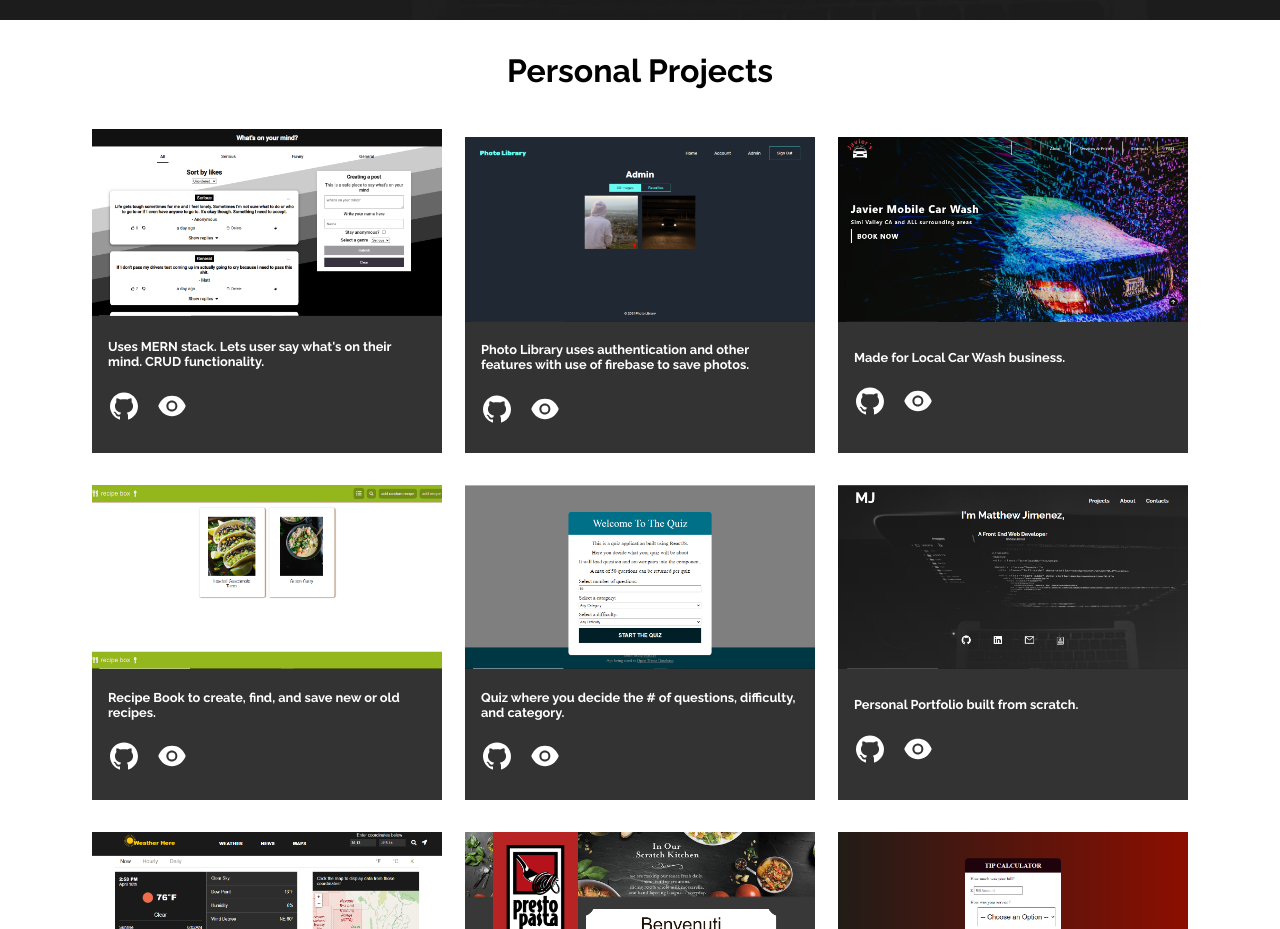
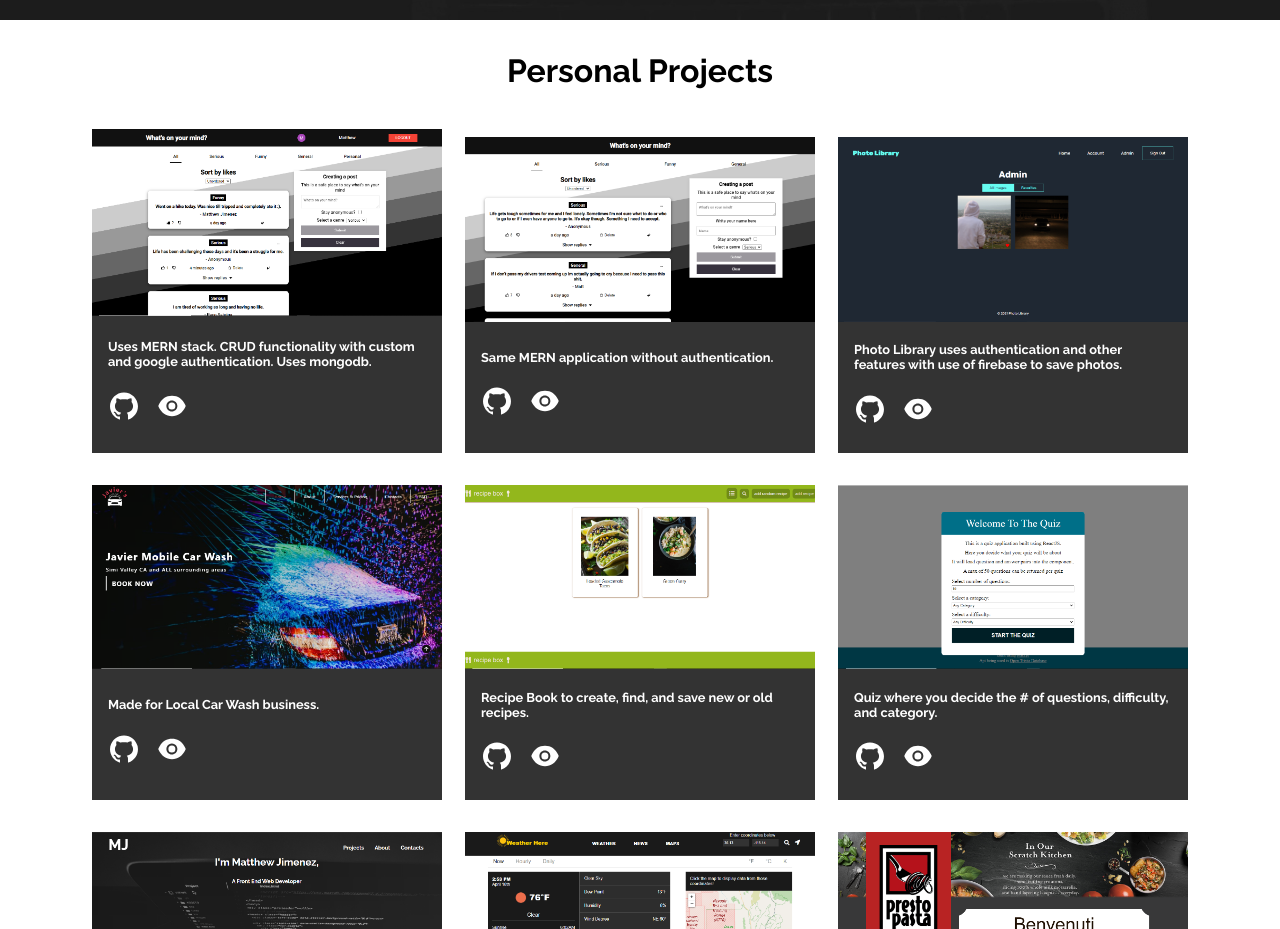
Before and after one commit to mattj299/portfolio, a React (Create React App) app: page / in a window 1280 px wide. Shown: the part 780-1709 px from the top of the page. Built offline with nearby package versions, Linux system fonts and the light colour scheme.

Commit message:
Added whats on your mind authentication. Same as other project except this one has extra features and authentication which can be personal authentication or using google.

```diff
--- a/src/components/Projects.js
+++ b/src/components/Projects.js
@@ -22,6 +22,7 @@ import quizHardData from "../images/quizHardData.png";
 import quizHardData2 from "../images/quizHardData2.png";
 import quizHardData3 from "../images/quizHardData3.png";
 import whatsOnYourMind from "../images/whatsOnYourMind.png";
+import whatsOnYourMindAuth from "../images/whatsOnYourMindAuth.png";
 
 import {
   AiFillEye,
@@ -38,10 +39,17 @@ function Projects() {
         <h1 className="section-header">Personal Projects</h1>
         <div className="projects-content">
           <Project
+            projectImg={whatsOnYourMindAuth}
+            viewCode="https://github.com/mattj299/whats-on-your-mind-auth"
+            liveLink="https://whats-on-your-mind-auth.netlify.app/"
+            projectDesc="Uses MERN stack. CRUD functionality with custom and google authentication. Uses mongodb."
+            liveOrGallery={true}
+          />
+          <Project
             projectImg={whatsOnYourMind}
             viewCode="https://github.com/mattj299/whats-on-your-mind"
             liveLink="https://whats-on-your-mind-project.netlify.app/"
-            projectDesc="Uses MERN stack. Lets user say what's on their mind. CRUD functionality."
+            projectDesc="Same MERN application without authentication."
             liveOrGallery={true}
           />
           <Project
```
Also changed, not shown: src/images/whatsOnYourMindAuth.png (added).
